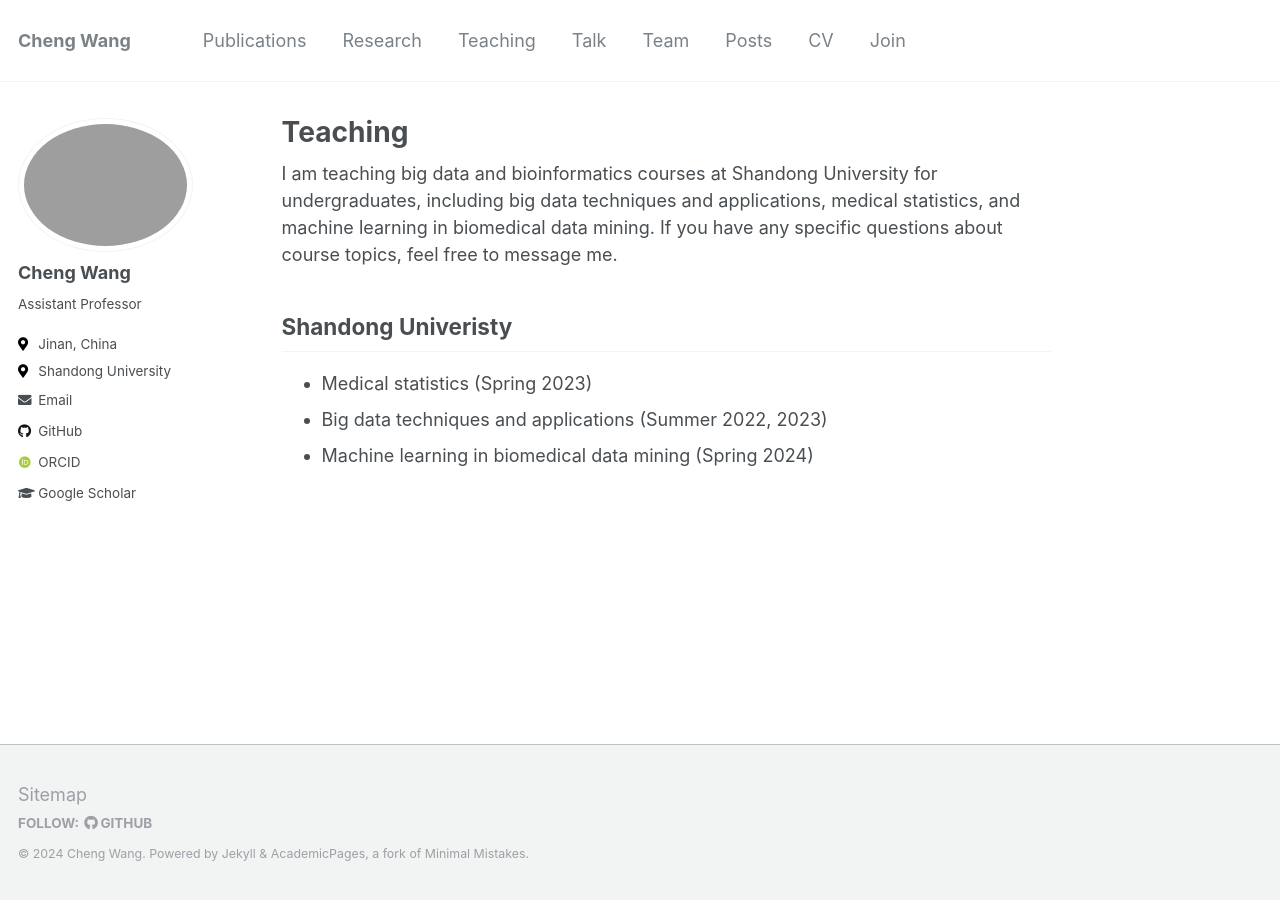
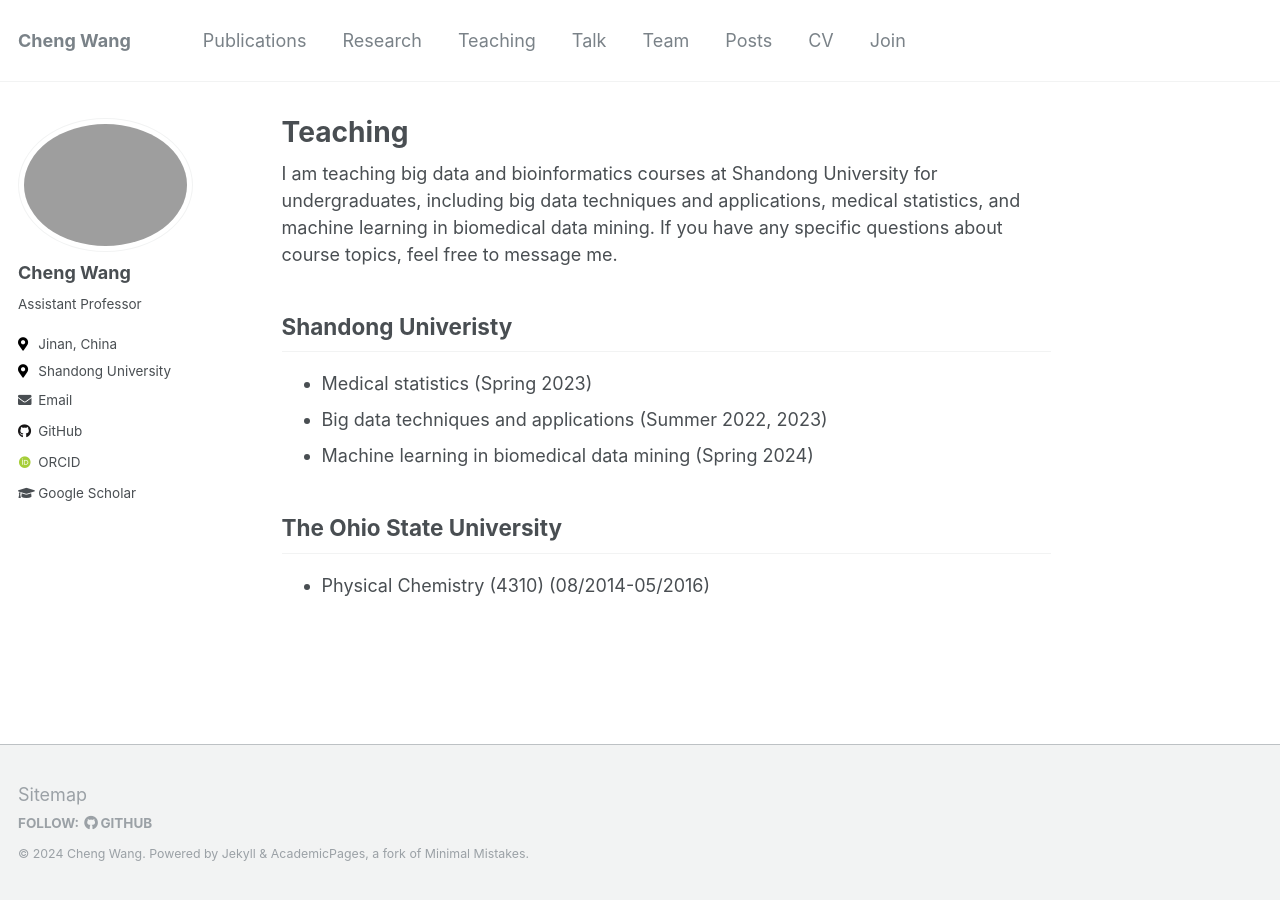
Before and after one commit to chengwangbio/chengwangbio.github.io, a Jekyll site: the page built from _pages/teaching.md, in a window 1280 px wide. Built offline with Jekyll 4.4.1, drawn with Linux system fonts in a browser that asks for light colours; some web fonts are replaced.

Commit message:
Update teaching.md

```diff
--- a/_pages/teaching.md
+++ b/_pages/teaching.md
@@ -9,6 +9,9 @@ I am teaching big data and bioinformatics courses at Shandong University for und
 - Medical statistics (Spring 2023)
 - Big data techniques and applications (Summer 2022, 2023)
 - Machine learning in biomedical data mining (Spring 2024)
+
+## The Ohio State University
+- Physical Chemistry (4310) (08/2014-05/2016)
 
 <!-- Research plays a central role in my teaching as students improve their
 analytical skills and master the tools of data analysis through hands-on
```
